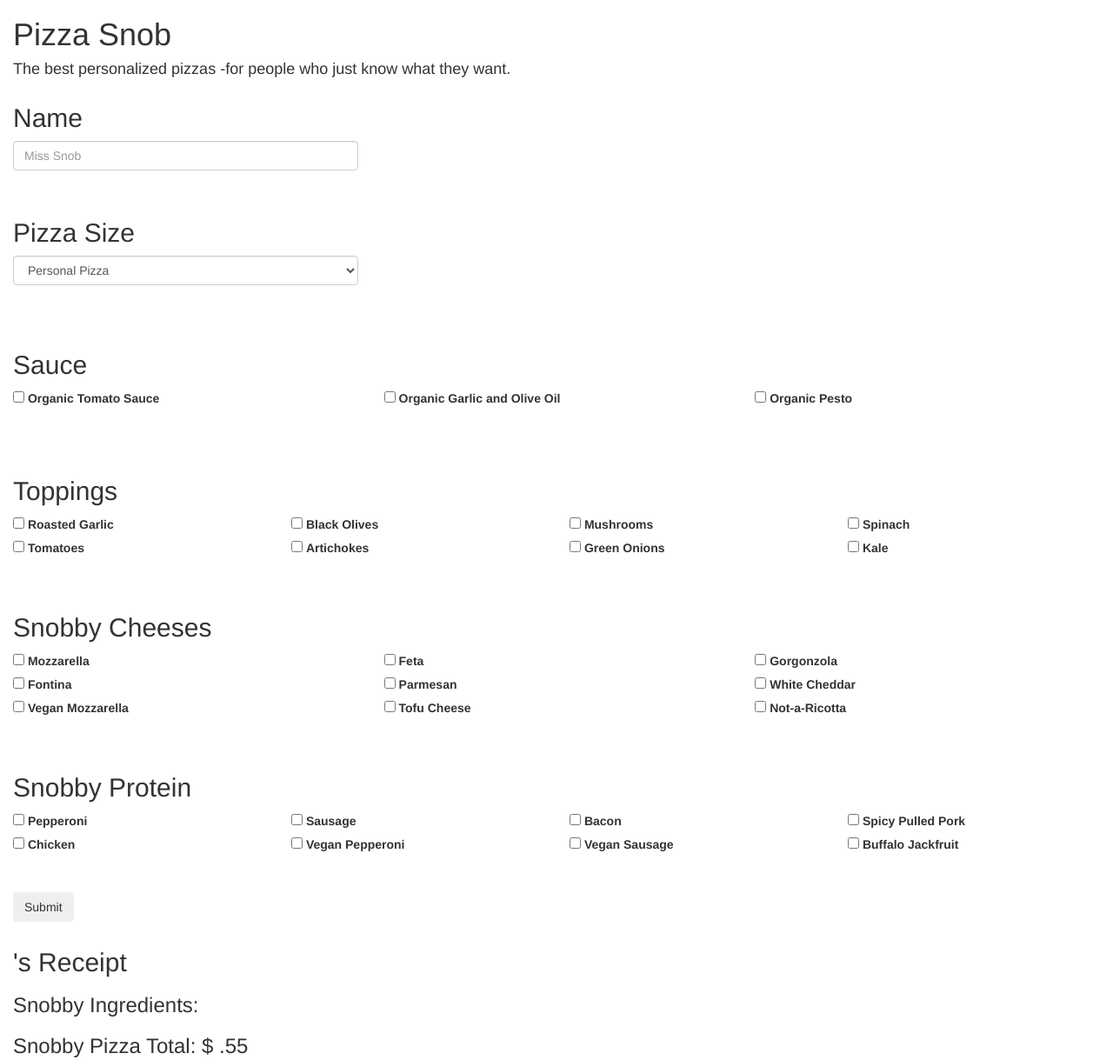
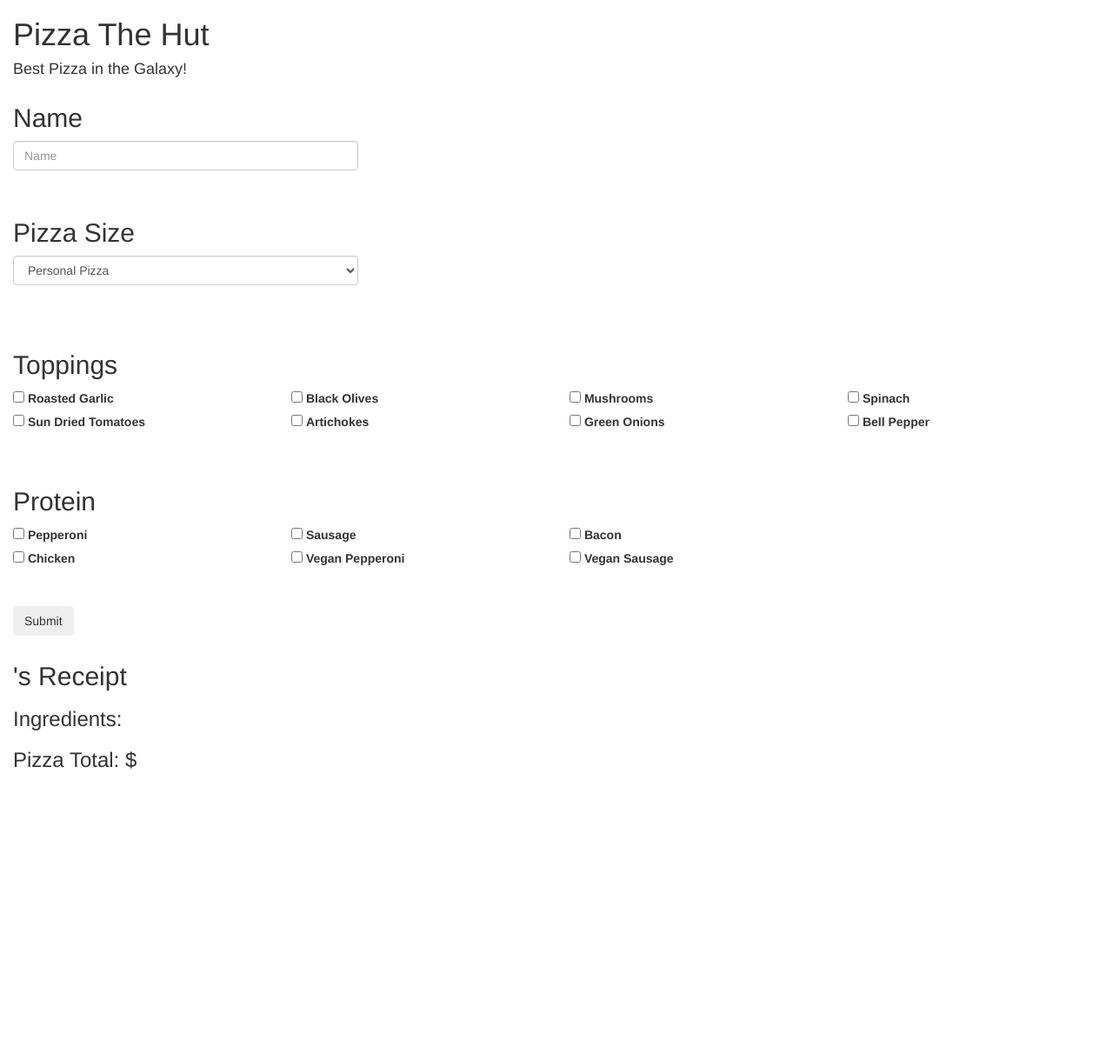
Before and after one commit to ehadfield/wk4-code-review, a plain HTML site: page index.html in a window 1280 px wide. Shown: the whole page at 87% size. After the commit the page ends 907 px from the top, so only its background shows below. Drawn offline with Linux system fonts and the light colour scheme.

```diff
--- a/index.html
+++ b/index.html
@@ -10,15 +10,15 @@
   <body>
     <div class="container-fluid">
       <div class="header">
-        <h1>Pizza Snob</h1>
-        <h4>The best personalized pizzas -for people who just know what they want.</h4>
+        <h1>Pizza The Hut</h1>
+        <h4>Best Pizza in the Galaxy!</h4>
       </div>
       <form id="pizza">
         <div class="form-group">
           <div class="row">
               <div class="col-md-4">
                 <h2>Name</h2>
-                <input type="text" class="form-control" id="name" placeholder="Miss Snob" required>
+                <input type="text" class="form-control" id="name" placeholder="Name" required>
             </div>
           </div>
         </div>
@@ -40,29 +40,6 @@
               </div><!--column two-->
             </div><!--row one-->
           </div> <!--end-->
-          <br>
-          <br>
-          <div class="form-group">
-            <div class="row">
-              <div class="col-md-12">
-                <h2>Sauce</h2>
-              </div>
-            </div>
-            <div class="row">
-              <div class="col-md-4">
-                <input type="checkbox" name="toppings" value=" Organic Tomato Sauce">
-                <label for="toppings-tomato-sauce">Organic Tomato Sauce</label>
-              </div>
-              <div class="col-md-4">
-                <input type="checkbox" name="toppings" value=" Garlic and Olive Oil Base">
-                <label for="toppings-oil">Organic Garlic and Olive Oil</label>
-              </div>
-              <div class="col-md-4">
-                <input type="checkbox" name="toppings" value=" Organic Pesto">
-                <label for="toppings-pesto">Organic Pesto</label>
-              </div>
-            </div>
-          </div>
           <br>
           <br>
           <div class="row">
@@ -91,7 +68,7 @@
           <div class="row">
             <div class="col-md-3">
               <input type="checkbox" name="toppings" value=" Organic Tomatoes">
-              <label for="toppings-tomatoes">Tomatoes</label>
+              <label for="toppings-tomatoes">Sun Dried Tomatoes</label>
             </div>
             <div class="col-md-3">
               <input type="checkbox" name="toppings" value=" Organic Artichokes">
@@ -103,63 +80,14 @@
             </div>
             <div class="col-md-3">
               <input type="checkbox" name="toppings" value=" Organic Kale">
-              <label for="toppings-kale">Kale</label>
+              <label for="toppings-peppers">Bell Pepper</label>
             </div>
           </div>
           <br>
           <br>
           <div class="row">
             <div class="col-md-12">
-              <h2>Snobby Cheeses</h2>
-            </div>
-          </div>
-          <div class="row">
-            <div class="col-md-4">
-              <input type="checkbox" name="toppings" value=" Fresh Mozzarella">
-              <label for="toppings-mozzarella">Mozzarella</label>
-            </div>
-            <div class="col-md-4">
-              <input type="checkbox" name="toppings" value=" Organic Feta">
-              <label for="toppings-feta">Feta</label>
-            </div>
-            <div class="col-md-4">
-              <input type="checkbox" name="toppings" value=" Gorgonzola Goodness">
-              <label for="toppings-gorgonzola">Gorgonzola</label>
-            </div>
-          </div>
-          <div class="row">
-            <div class="col-md-4">
-              <input type="checkbox" name="toppings" value=" Delicious Fontina">
-              <label for="toppings-fontina">Fontina</label>
-            </div>
-            <div class="col-md-4">
-              <input type="checkbox" name="toppings" value=" Fresh Parmesan">
-              <label for="toppings-parmesan">Parmesan</label>
-            </div>
-            <div class="col-md-4">
-              <input type="checkbox" name="toppings" value=" White Cheddar">
-              <label for="toppings-cheddar">White Cheddar</label>
-            </div>
-          </div>
-          <div class="row">
-            <div class="col-md-4">
-              <input type="checkbox" name="toppings" value=" Vegan Mozzarella">
-              <label for="toppings-mozzarella">Vegan Mozzarella</label>
-            </div>
-            <div class="col-md-4">
-              <input type="checkbox" name="toppings" value=" Tofu Cheese">
-              <label for="toppings-tofu">Tofu Cheese</label>
-            </div>
-            <div class="col-md-4">
-              <input type="checkbox" name="toppings" value=" Not-a-Ricotta">
-              <label for="toppings-ricotta">Not-a-Ricotta</label>
-            </div>
-          </div>
-          <br>
-          <br>
-          <div class="row">
-            <div class="col-md-12">
-              <h2>Snobby Protein</h2>
+              <h2>Protein</h2>
             </div>
           </div>
           <div class="row">
@@ -175,10 +103,6 @@
               <input type="checkbox" name="toppings" value=" Organic Bacon">
               <label for="toppings-bacon">Bacon</label>
             </div>
-            <div class="col-md-3">
-              <input type="checkbox" name="toppings" value=" Organic Spicy Pulled Pork">
-              <label for="toppings-pork">Spicy Pulled Pork</label>
-            </div>
             </div>
           <div class="row">
             <div class="col-md-3">
@@ -193,15 +117,9 @@
               <input type="checkbox" name="toppings" value=" Field Roast Italian Sausage">
               <label for="toppings-onions">Vegan Sausage</label>
             </div>
-            <div class="col-md-3">
-              <input type="checkbox" name="toppings" value=" Shredded Buffalo Jackfruit">
-              <label for="toppings-kale">Buffalo Jackfruit</label>
-            </div>
           </div>
           <br>
           <br>
-
-
           <div class="row">
             <div class="col-md-12">
               <button type="submit" class="btn">Submit</button>
@@ -223,8 +141,8 @@
             <div id="pizza-order-detail">
               <h2><span class="name"></span>'s Receipt</h2>
               <h3><span class="pizza-size"></span></h3>
-              <h3>Snobby Ingredients: <span class="pizza-ingredients"></span></h3>
-              <h3>Snobby Pizza Total: $ <span class="order-total"></span>.55<h3>
+              <h3>Ingredients: <span class="pizza-ingredients"></span></h3>
+              <h3>Pizza Total: $ <span class="order-total"></span><h3>
             </div>
           </div>
         </div>
--- a/js/scripts.js
+++ b/js/scripts.js
@@ -36,9 +36,9 @@
   $("form#pizza").submit(function(event) {
     event.preventDefault();
     var inputtedName = $("#name").val();
-   var inputtedPizzaSize = $("select#pizza-size").val();
-   var newCustomer = new Customer(inputtedName);
-   var newPizza = new Pizza(inputtedPizzaSize);
+    var inputtedPizzaSize = $("select#pizza-size").val();
+    var newCustomer = new Customer(inputtedName);
+    var newPizza = new Pizza(inputtedPizzaSize);
 
  $.each($("input[name='toppings']:checked"), function() {
    newPizza.pizzaingredients.push($(this).val());
```
